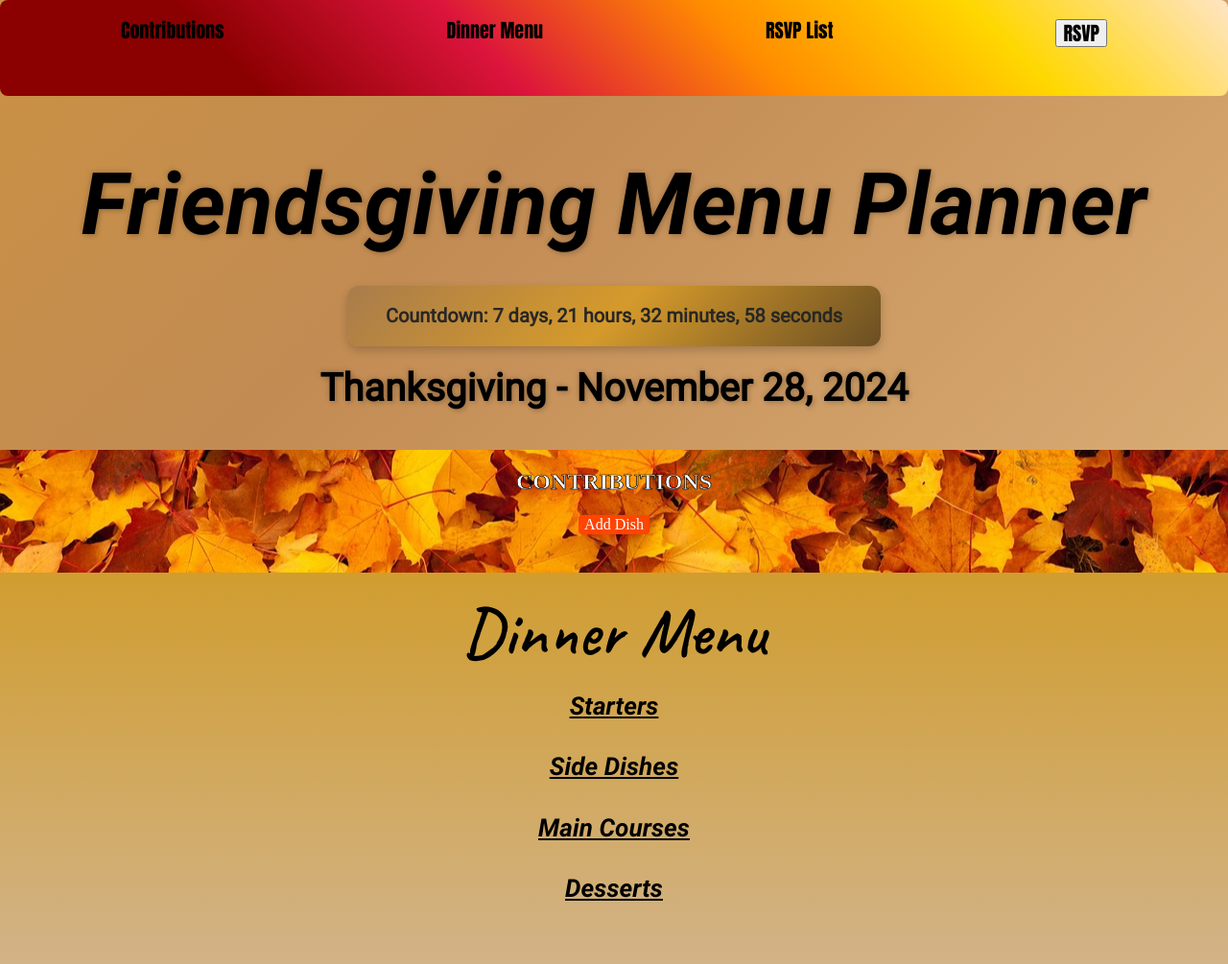
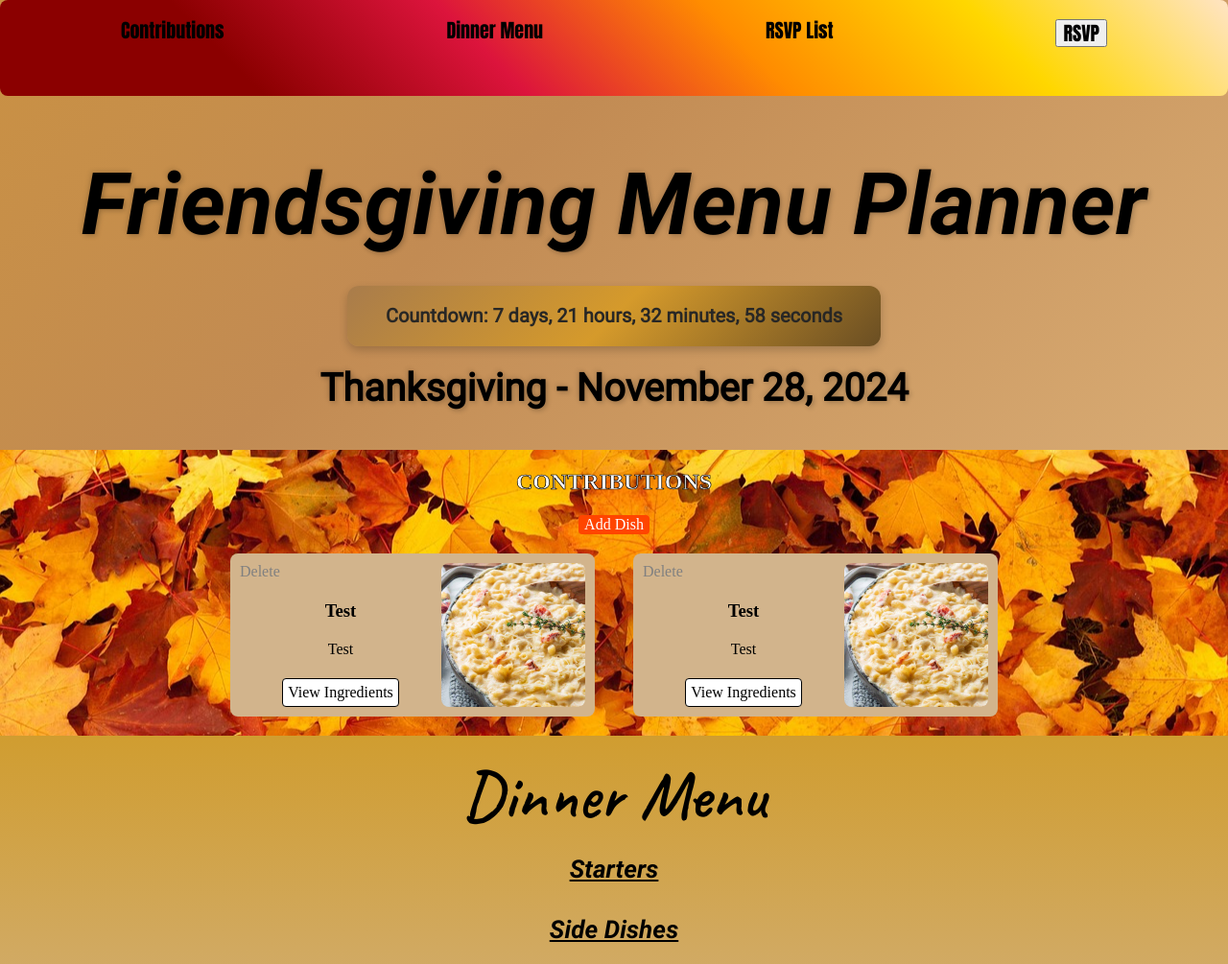
Before and after one commit to SebastianSanchezz/Friendsgiving-Menu-Planner, a plain HTML site: page index.html in a window 1280 px wide. Shown: the top 1005 px of the page at 96% size. Drawn offline with Linux system fonts and the light colour scheme; no server answers; files whose address does not match are found by name.

Commit message:
Card Flips

```diff
--- a/blocks/cards.css
+++ b/blocks/cards.css
@@ -6,54 +6,94 @@
   margin: 20px auto;
   width: 100%;
   max-width: 800px;
+  list-style: none;
 }
 
 .card {
+  perspective: 1000px;
+  position: relative;
+  width: 100%;
+  height: 170px;
+  border-radius: 8px;
+  transform-style: preserve-3d;
+  transition: transform 0.8s ease-in-out;
+}
+
+.card__front,
+.card__back {
+  position: absolute;
+  width: 100%;
+  height: 100%;
+  backface-visibility: hidden;
+  border-radius: 8px;
   display: flex;
-  position: relative;
+  flex-direction: row;
+  justify-content: space-between;
   padding: 10px;
-  width: 100%;
-  background-color: tan;
-  border-radius: 8px;
   box-sizing: border-box;
+  transform-style: preserve-3d;
+  transition: transform 0.8s ease-in-out;
 }
 
 .card__front {
-  text-align: center;
-  flex-grow: 1;
+  background-color: tan;
 }
 
-.card__delete-button {
-  display: flex;
-  justify-content: flex-start;
-  color: gray;
-  background: none;
-  border-style: none;
-  cursor: pointer;
+.card__back {
+  background-color: tan;
+  transform: rotateY(180deg);
 }
 
-.card__title {
-  font-size: 22px;
-  font-weight: bold;
-  margin: 20px 0 5px;
+.card.flipped .card__front {
+  transform: rotateY(180deg);
 }
 
+.card.flipped .card__back {
+  transform: rotateY(0);
+  display: flex;
+  flex-direction: column;
+  justify-content: space-between;
+}
+
+.card__content {
+  display: flex;
+  flex-direction: column;
+  justify-content: space-between;
+  width: 100%;
+}
+
+.card__title,
 .card__subtitle {
-  font-size: 14px;
-  margin-top: 10px;
+  text-align: center;
+  margin: 0 auto;
 }
 
 .card__image {
   object-fit: cover;
-  width: 150px;
+  max-width: 150px;
+  max-height: 150px;
   border-radius: 8px;
 }
 
-.card__ingredients-button {
-  margin-top: 10px;
+.card__delete-button,
+.card__ingredients-button,
+.card__back-button {
   padding: 5px;
   border-radius: 4px;
   text-align: center;
   border: 1px solid black;
   cursor: pointer;
+  margin: 0 auto;
+  width: fit-content;
+  background: white;
+  color: black;
 }
+
+.card__delete-button {
+  justify-content: flex-start;
+  padding: 0;
+  border: none;
+  margin-left: 0;
+  background: none;
+  color: grey;
+}
--- a/index.html
+++ b/index.html
@@ -57,6 +57,7 @@
               <template id="card-template">
                 <li class="card">
                   <div class="card__front">
+                    <div class="card__content">
                       <button class="card__delete-button" type="button">
                         Delete
                       </button>
@@ -65,20 +66,58 @@
                       <button class="card__ingredients-button" type="button">
                         View Ingredients
                       </button>
-                    <p class="card__chef-name"></p>
+                    </div>
+                    <img src="" alt="" class="card__image" />
                   </div>
                   <div class="card__back">
                     <button class="card__back-button">Go Back</button>
-                    <h3>Ingredients</h3>
-                    <ul>
-                      <li></li>
-                      <li></li>
-                      <li></li>
-                    </ul>
                   </div>
-                  <img src="" alt="" class="card__image" />
                 </li>
               </template>
+              <li class="card">
+                <div class="card__front">
+                  <div class="card__content">
+                    <button class="card__delete-button" type="button">
+                      Delete
+                    </button>
+                    <h3 class="card__title">Test</h3>
+                    <p class="card__subtitle">Test</p>
+                    <button class="card__ingredients-button" type="button">
+                      View Ingredients
+                    </button>
+                  </div>
+                  <img
+                    src="./images/Lobster Mac and Cheese.jpg"
+                    alt=""
+                    class="card__image"
+                  />
+                </div>
+                <div class="card__back">
+                  <button class="card__back-button">Go Back</button>
+                </div>
+              </li>
+              <li class="card">
+                <div class="card__front">
+                  <div class="card__content">
+                    <button class="card__delete-button" type="button">
+                      Delete
+                    </button>
+                    <h3 class="card__title">Test</h3>
+                    <p class="card__subtitle">Test</p>
+                    <button class="card__ingredients-button" type="button">
+                      View Ingredients
+                    </button>
+                  </div>
+                  <img
+                    src="./images/Lobster Mac and Cheese.jpg"
+                    alt=""
+                    class="card__image"
+                  />
+                </div>
+                <div class="card__back">
+                  <button class="card__back-button">Go Back</button>
+                </div>
+              </li>
             </ul>
           </div>
         </section>
--- a/scripts/index.js
+++ b/scripts/index.js
@@ -345,3 +345,18 @@ window.addEventListener("load", () => {
   loadDishes();
   getRSVPs();
 });
+
+document.querySelectorAll(".card").forEach((card) => {
+  const viewButton = card.querySelector(".card__ingredients-button");
+  const backButton = card.querySelector(".card__back-button");
+
+  // Flip to back on "View Ingredients" click
+  viewButton.addEventListener("click", () => {
+    card.classList.add("flipped");
+  });
+
+  // Flip to front on "Go Back" click
+  backButton.addEventListener("click", () => {
+    card.classList.remove("flipped");
+  });
+});
```
Lines whose indentation alone changed are shown as unchanged.
